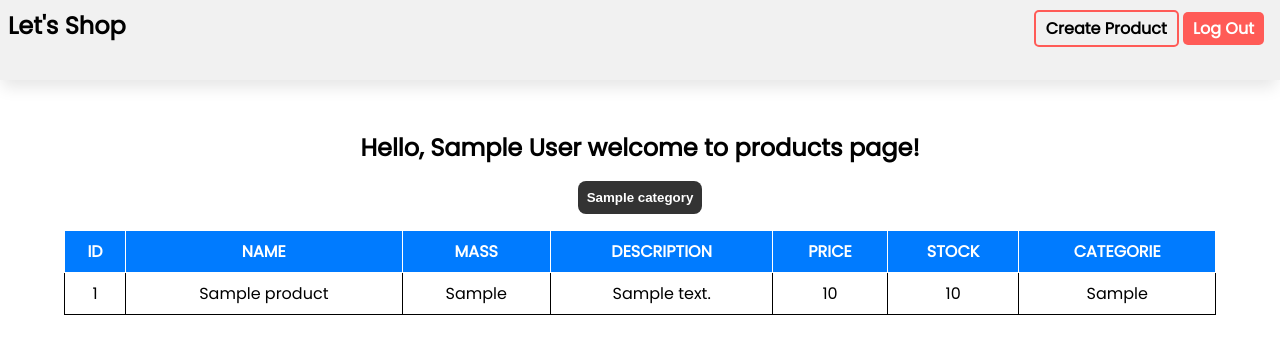
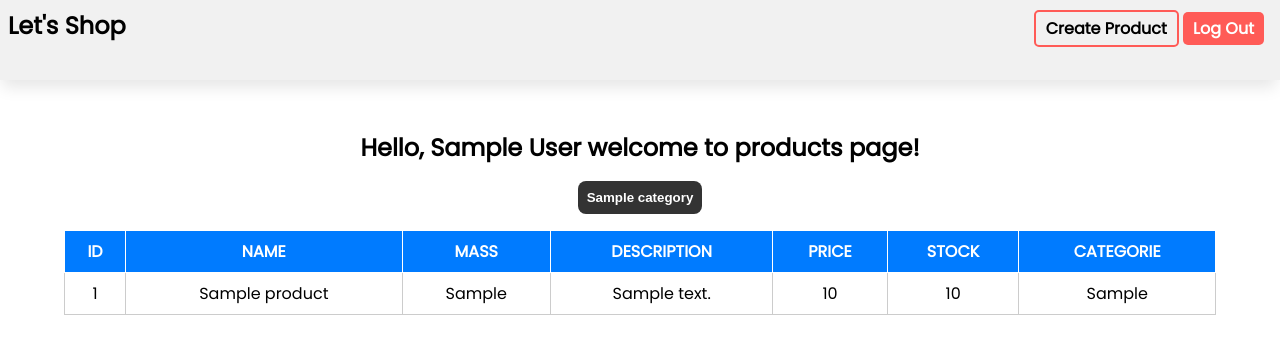
Before and after one commit to christopheanani/shop, a PHP site: page /home.php in a window 1280 px wide. Shown: the top 354 px of the page. Run offline with PHP 8.4, Linux system fonts and the light colour scheme; the visitor is signed in with stand-in values (Sample User, id 1); tables that the repository leaves empty or names only in its code hold one stand-in row (values such as "Sample post").

Commit message:
CRUD e-commerce  updationg

```diff
--- a/style.css
+++ b/style.css
@@ -195,7 +195,7 @@ tr:nth-child(even) {
   background-color: #f2f2f2;
 }
 td {
-  border: 1px solid;
+  border: 1px solid #ccc;
 }
 
 th {
```
Also changed, not shown: traitement-product.php (+1 -45 lines), image/Products form.png (added).
